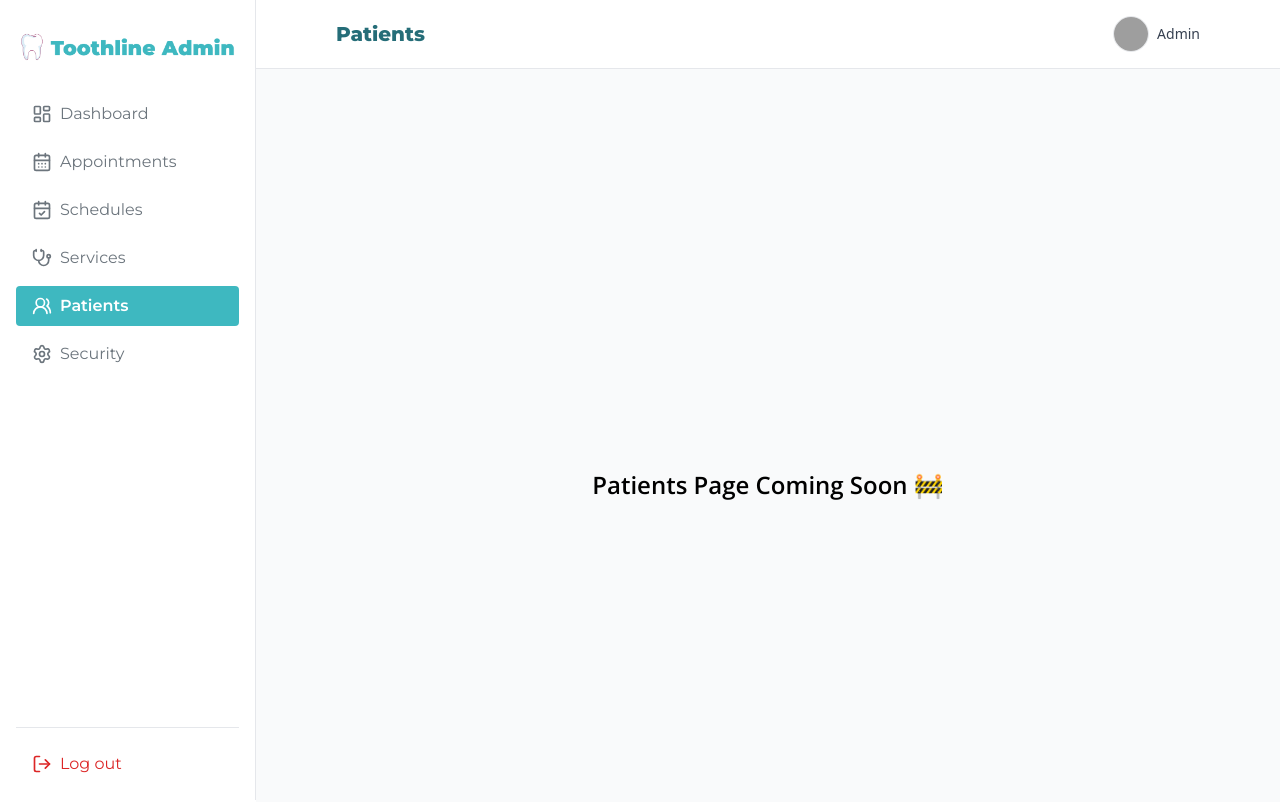
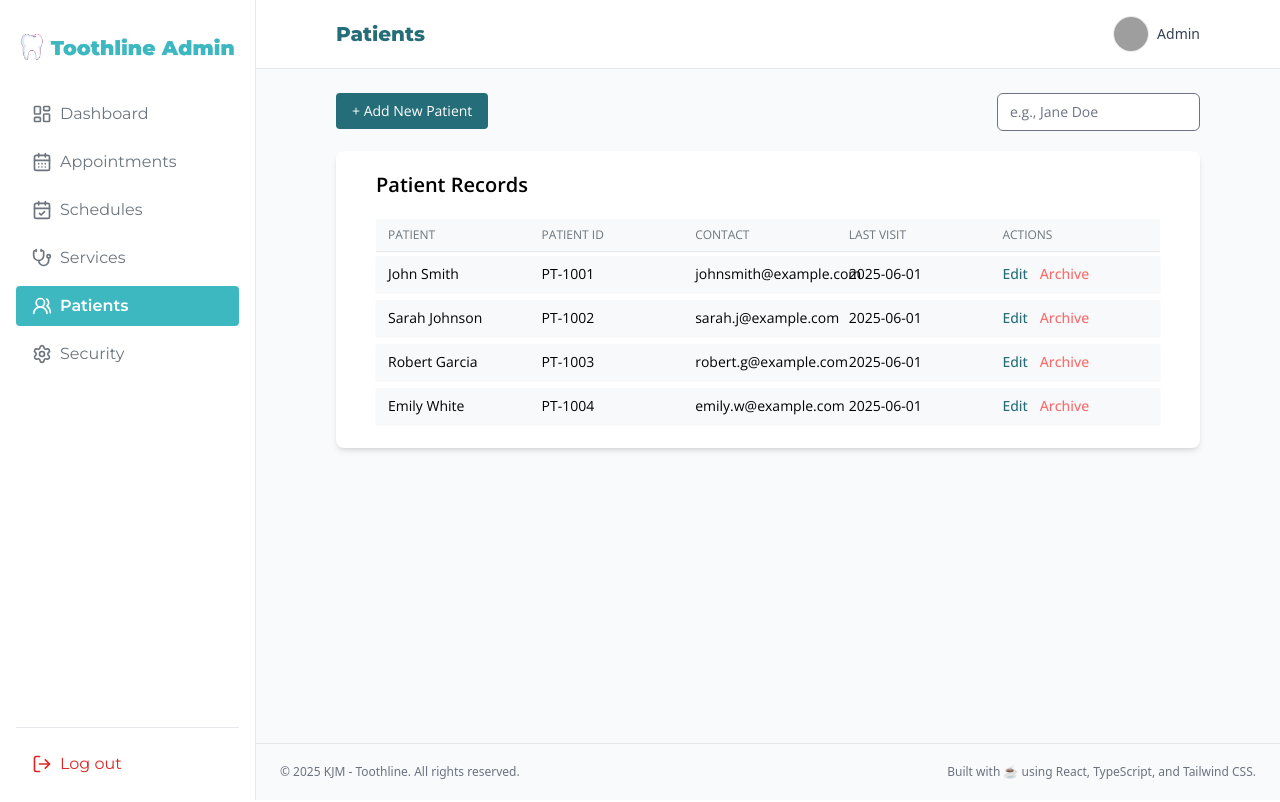
Before and after one commit to katemartiiin/toothline-dental-system, a React (Vite) app: page /admin/patients in a window 1280 px wide. Shown: the top 802 px of the page. Built offline with nearby package versions, Linux system fonts and the light colour scheme; grey boxes are pictures that could not be loaded.

Commit message:
Issue #12 - Resolve Patient list

```diff
--- a/src/pages/Admin/AppointmentsPage.tsx
+++ b/src/pages/Admin/AppointmentsPage.tsx
@@ -11,7 +11,7 @@ const AppointmentsPage: React.FC = () => {
             onClick={() => setOpenCreate(true)}
             className="px-4 py-2 toothline-accent text-white rounded hover:toothline-primary"
           >
-            + New Appointment
+            + Add New Appointment
           </button>
         </div>
 
@@ -138,7 +138,7 @@ const AppointmentsPage: React.FC = () => {
 
       </div>
       {/* Table */}
-      <div className="w-full flex flex-wrap p-10 bg-white rounded-lg shadow-md my-5">
+      <div className="w-full flex flex-wrap px-10 py-5 bg-white rounded-lg shadow-md my-5">
         <h2 className="fw-600 text-xl mb-5">All Appointments</h2>
 
         {/* Table Headers */}
--- a/src/pages/Admin/PatientsPage.tsx
+++ b/src/pages/Admin/PatientsPage.tsx
@@ -1,9 +1,151 @@
+import { useState } from 'react';
+import Modal from '../../components/Modal';
 const PatientsPage: React.FC = () => {
+  const [openCreate, setOpenCreate] = useState(false);
+  const [openEdit, setOpenEdit] = useState(false);
+  const [openDelete, setOpenDelete] = useState(false);
   return (
-    <div className="min-h-screen flex items-center justify-center text-center">
-      <h1 className="text-2xl font-semibold">
-        Patients Page Coming Soon 🚧
-      </h1>
+    <div className="w-full flex flex-wrap px-16 py-2">
+      <div className="w-full flex flex-wrap">
+        <div className="w-1/2 text-sm">
+          <button
+            onClick={() => setOpenCreate(true)}
+            className="px-4 py-2 toothline-accent text-white rounded hover:toothline-primary"
+          >
+            + Add New Patient
+          </button>
+        </div>
+
+        <div className="w-1/2 text-sm flex justify-end">
+          <input type="text" className="rounded-md text-sm" placeholder="e.g., Jane Doe" />
+        </div>
+
+        {/* Create Patient */}
+        <Modal
+          isOpen={openCreate}
+          title="Create New Patient"
+          confirmText="Create Patient"
+          cancelText="Cancel"
+          onClose={() => setOpenCreate(false)}
+          onConfirm={() => {
+              console.log('Patient record created!');
+            }}
+          >
+            <div>
+              <div className="mb-4">
+                  <label className="block text-sm fw-500 toothline-text">Patient Name</label>
+                  <input type="text" id="patientName" name="patientName" className="mt-1 block w-full rounded-md text-sm" placeholder="e.g., Jane Doe" />
+              </div>
+              <div className="mb-4">
+                  <label className="block text-sm fw-500 toothline-text">Email</label>
+                  <input type="email" id="patientName" name="patientName" className="mt-1 block w-full rounded-md text-sm" placeholder="e.g., janedoe@example.com" />
+              </div>
+              <div className="mb-4">
+                  <label className="block text-sm fw-500 toothline-text">Phone Number</label>
+                  <input type="text" id="patientName" name="patientName" className="mt-1 block w-full rounded-md text-sm" placeholder="e.g., 09123456789" />
+              </div>
+            </div>
+        </Modal>
+
+        {/* Edit Patient */}
+        <Modal
+          isOpen={openEdit}
+          title="Edit Patient"
+          confirmText="Save changes"
+          cancelText="Cancel"
+          onClose={() => setOpenEdit(false)}
+          onConfirm={() => {
+              console.log('Patient record updated!');
+            }}
+          >
+            <div>
+              <div className="mb-4">
+                  <label className="block text-sm fw-500 toothline-text">Patient Name</label>
+                  <input type="text" id="patientName" name="patientName" className="mt-1 block w-full rounded-md text-sm" placeholder="e.g., Jane Doe" />
+              </div>
+              <div className="mb-4">
+                  <label className="block text-sm fw-500 toothline-text">Email</label>
+                  <input type="email" id="patientName" name="patientName" className="mt-1 block w-full rounded-md text-sm" placeholder="e.g., janedoe@example.com" />
+              </div>
+              <div className="mb-4">
+                  <label className="block text-sm fw-500 toothline-text">Phone Number</label>
+                  <input type="text" id="patientName" name="patientName" className="mt-1 block w-full rounded-md text-sm" placeholder="e.g., 09123456789" />
+              </div>
+            </div>
+        </Modal>
+
+        {/* Delete Patient */}
+        <Modal
+          isOpen={openDelete}
+          title="Archive Patient"
+          confirmText="Yes, Archive"
+          cancelText="Cancel"
+          onClose={() => setOpenDelete(false)}
+          onConfirm={() => {
+              console.log('Patient archived!');
+            }}
+          >Are you sure you want to delete this patient?
+        </Modal>
+
+      </div>
+      {/* Table */}
+      <div className="w-full flex flex-wrap px-10 py-5 bg-white rounded-lg shadow-md my-5">
+        <h2 className="fw-600 text-xl mb-5">Patient Records</h2>
+
+        {/* Table Headers */}
+        <div className="w-full grid grid-cols-5 gap-2 px-3 py-2 toothline-bg-light border-b border-gray-200 text-xs toothline-text">
+          <p>PATIENT</p>
+          <p>PATIENT ID</p>
+          <p>CONTACT</p>
+          <p>LAST VISIT</p>
+          <p>ACTIONS</p>
+        </div>
+
+        {/* Table Rows */}
+        <div className="w-full grid grid-cols-5 gap-2 px-3 py-2 toothline-bg-light shadow-sm text-sm my-1">
+          <p>John Smith</p>
+          <p>PT-1001</p>
+          <p>johnsmith@example.com</p>
+          <p>2025-06-01</p>
+          <div className="space-x-3">
+            <button type="button" onClick={() => setOpenEdit(true)} className="toothline-text-accent fw-500">Edit</button>
+            <button type="button" onClick={() => setOpenDelete(true)} className="toothline-error fw-500">Archive</button>
+          </div>
+        </div>
+
+        <div className="w-full grid grid-cols-5 gap-2 px-3 py-2 toothline-bg-light shadow-sm text-sm my-1">
+          <p>Sarah Johnson</p>
+          <p>PT-1002</p>
+          <p>sarah.j@example.com</p>
+          <p>2025-06-01</p>
+          <div className="space-x-3">
+            <button type="button" onClick={() => setOpenEdit(true)} className="toothline-text-accent fw-500">Edit</button>
+            <button type="button" onClick={() => setOpenDelete(true)} className="toothline-error fw-500">Archive</button>
+          </div>
+        </div>
+
+        <div className="w-full grid grid-cols-5 gap-2 px-3 py-2 toothline-bg-light shadow-sm text-sm my-1">
+          <p>Robert Garcia</p>
+          <p>PT-1003</p>
+          <p>robert.g@example.com</p>
+          <p>2025-06-01</p>
+          <div className="space-x-3">
+            <button type="button" onClick={() => setOpenEdit(true)} className="toothline-text-accent fw-500">Edit</button>
+            <button type="button" onClick={() => setOpenDelete(true)} className="toothline-error fw-500">Archive</button>
+          </div>
+        </div>
+
+        <div className="w-full grid grid-cols-5 gap-2 px-3 py-2 toothline-bg-light shadow-sm text-sm my-1">
+          <p>Emily White</p>
+          <p>PT-1004</p>
+          <p>emily.w@example.com</p>
+          <p>2025-06-01</p>
+          <div className="space-x-3">
+            <button type="button" onClick={() => setOpenEdit(true)} className="toothline-text-accent fw-500">Edit</button>
+            <button type="button" onClick={() => setOpenDelete(true)} className="toothline-error fw-500">Archive</button>
+          </div>
+        </div>
+      </div>
     </div>
   );
 };
--- a/src/pages/Admin/ServicesPage.tsx
+++ b/src/pages/Admin/ServicesPage.tsx
@@ -115,7 +115,7 @@ const ServicesPage: React.FC = () => {
 
       </div>
       {/* Table */}
-      <div className="w-full flex flex-wrap p-10 bg-white rounded-lg shadow-md my-5">
+      <div className="w-full flex flex-wrap px-10 py-5 bg-white rounded-lg shadow-md my-5">
         <h2 className="fw-600 text-xl mb-5">Clinic Services</h2>
 
         {/* Table Headers */}
```
